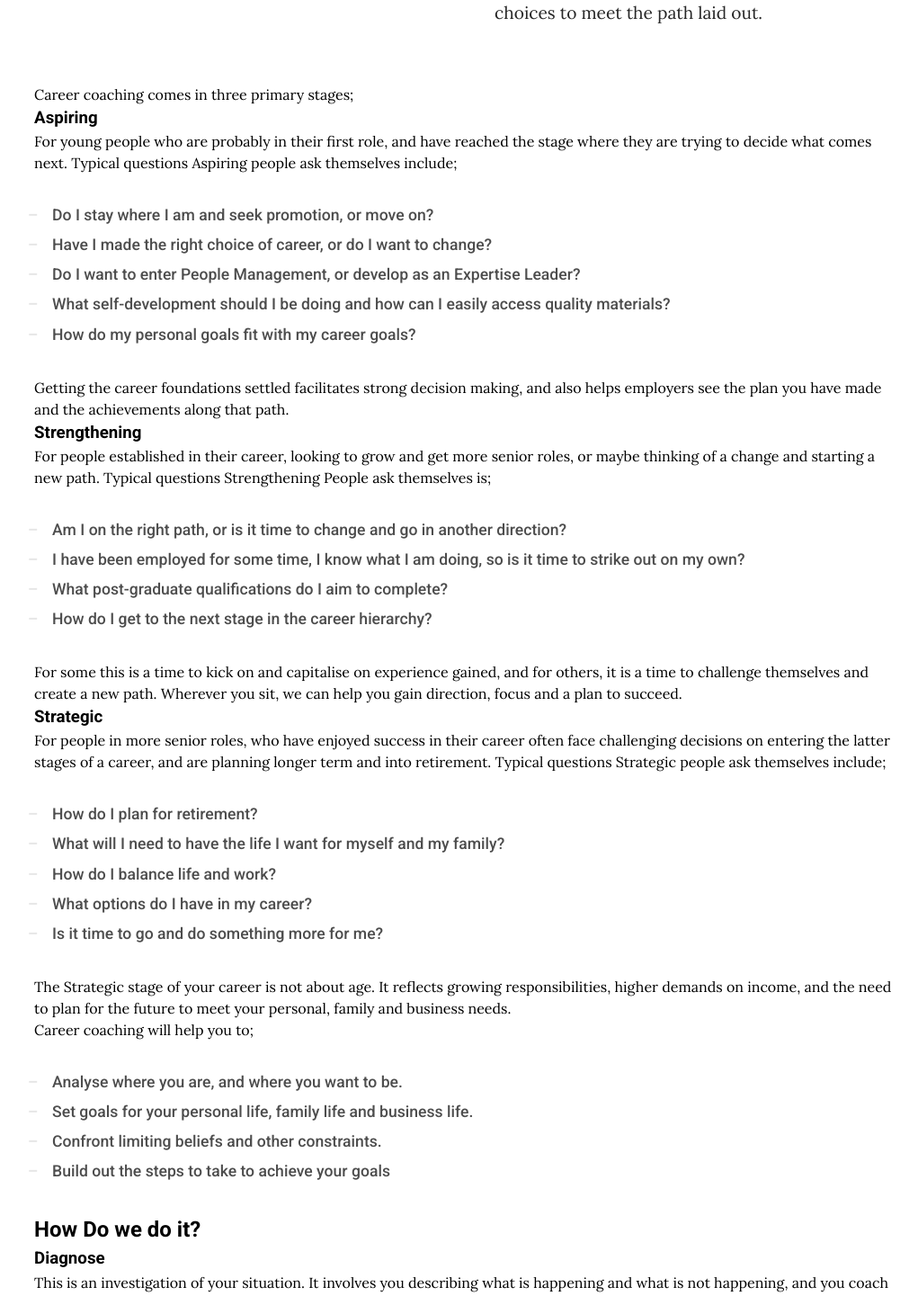
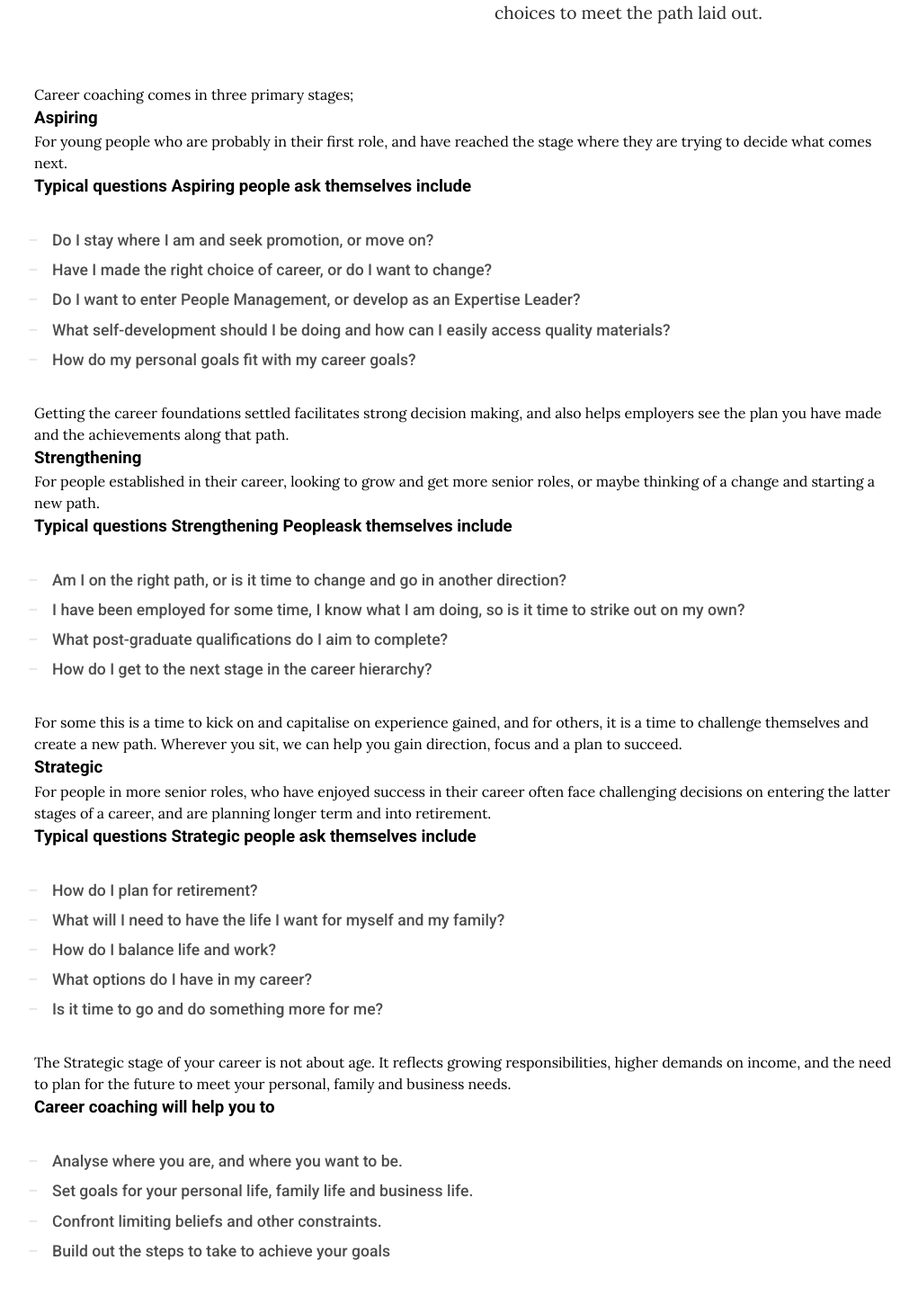
Before and after one commit to CJohnston079/cluny-house-consulting, a React (Vite) app: page /career-coaching in a window 1280 px wide. Shown: the part 581-2022 px from the top of the page at 90% size, without its empty margins (122-1143 px from the left). Built offline with nearby package versions, Linux system fonts and the light colour scheme.

Commit message:
Refactor: invoke `List` component with `listHeading` prop in pages

```diff
--- a/src/pages/BusinessCoaching.jsx
+++ b/src/pages/BusinessCoaching.jsx
@@ -22,8 +22,8 @@ const BusinessCoaching = function () {
 						to run your business, it is about drawing from you a way forward and a plan to succeed.
 					</p>
 				</Headline>
-				<p>Business coaching can help you with;</p>
 				<List
+					listHeading="Business coaching can help you with"
 					listItems={[
 						"Overcoming barriers to growth",
 						"Strategic planning",
--- a/src/pages/CareerCoaching.jsx
+++ b/src/pages/CareerCoaching.jsx
@@ -18,10 +18,10 @@ const CareerCoaching = function () {
 				<h3>Aspiring</h3>
 				<p>
 					For young people who are probably in their first role, and have reached the stage where
-					they are trying to decide what comes next. Typical questions Aspiring people ask
-					themselves include;
+					they are trying to decide what comes next.
 				</p>
 				<List
+					listHeading=" Typical questions Aspiring people ask themselves include"
 					listItems={[
 						"Do I stay where I am and seek promotion, or move on?",
 						"Have I made the right choice of career, or do I want to change?",
@@ -37,10 +37,10 @@ const CareerCoaching = function () {
 				<h3>Strengthening</h3>
 				<p>
 					For people established in their career, looking to grow and get more senior roles, or
-					maybe thinking of a change and starting a new path. Typical questions Strengthening People
-					ask themselves is;
+					maybe thinking of a change and starting a new path.
 				</p>
 				<List
+					listHeading="Typical questions Strengthening Peopleask themselves include"
 					listItems={[
 						"Am I on the right path, or is it time to change and go in another direction?",
 						"I have been employed for some time, I know what I am doing, so is it time to strike out on my own?",
@@ -57,9 +57,10 @@ const CareerCoaching = function () {
 				<p>
 					For people in more senior roles, who have enjoyed success in their career often face
 					challenging decisions on entering the latter stages of a career, and are planning longer
-					term and into retirement. Typical questions Strategic people ask themselves include;
+					term and into retirement.
 				</p>
 				<List
+					listHeading="Typical questions Strategic people ask themselves include"
 					listItems={[
 						"How do I plan for retirement?",
 						"What will I need to have the life I want for myself and my family?",
@@ -73,8 +74,8 @@ const CareerCoaching = function () {
 					higher demands on income, and the need to plan for the future to meet your personal,
 					family and business needs.
 				</p>
-				<p>Career coaching will help you to;</p>
 				<List
+					listHeading="Career coaching will help you to"
 					listItems={[
 						"Analyse where you are, and where you want to be.",
 						"Set goals for your personal life, family life and business life.",
--- a/src/pages/Home.jsx
+++ b/src/pages/Home.jsx
@@ -20,8 +20,8 @@ const Home = function () {
 						get through all the noise, think clearly and work out how to execute.
 					</p>
 				</Headline>
-				<p>WE do this by;</p>
 				<List
+					listHeading="We do this by"
 					listItems={[
 						"Giving you time to talk about what is important to you.",
 						"Listen to what you say, and how you say it. We consider the tone of your voice and the body language to spot congruence and incongruence.",
--- a/src/pages/LifeCoaching.jsx
+++ b/src/pages/LifeCoaching.jsx
@@ -14,10 +14,8 @@ const LifeCoaching = function () {
 						sometimes we just need help to get clarity and find a way forward.
 					</p>
 				</Headline>
-				<p>
-					People looking for life coaching are asking themselves some of the following questions;
-				</p>
 				<List
+					listHeading="People looking for life coaching are asking themselves some of the following questions"
 					listItems={[
 						"How do I move on from difficult times?",
 						"How do I help others move on?",
```
